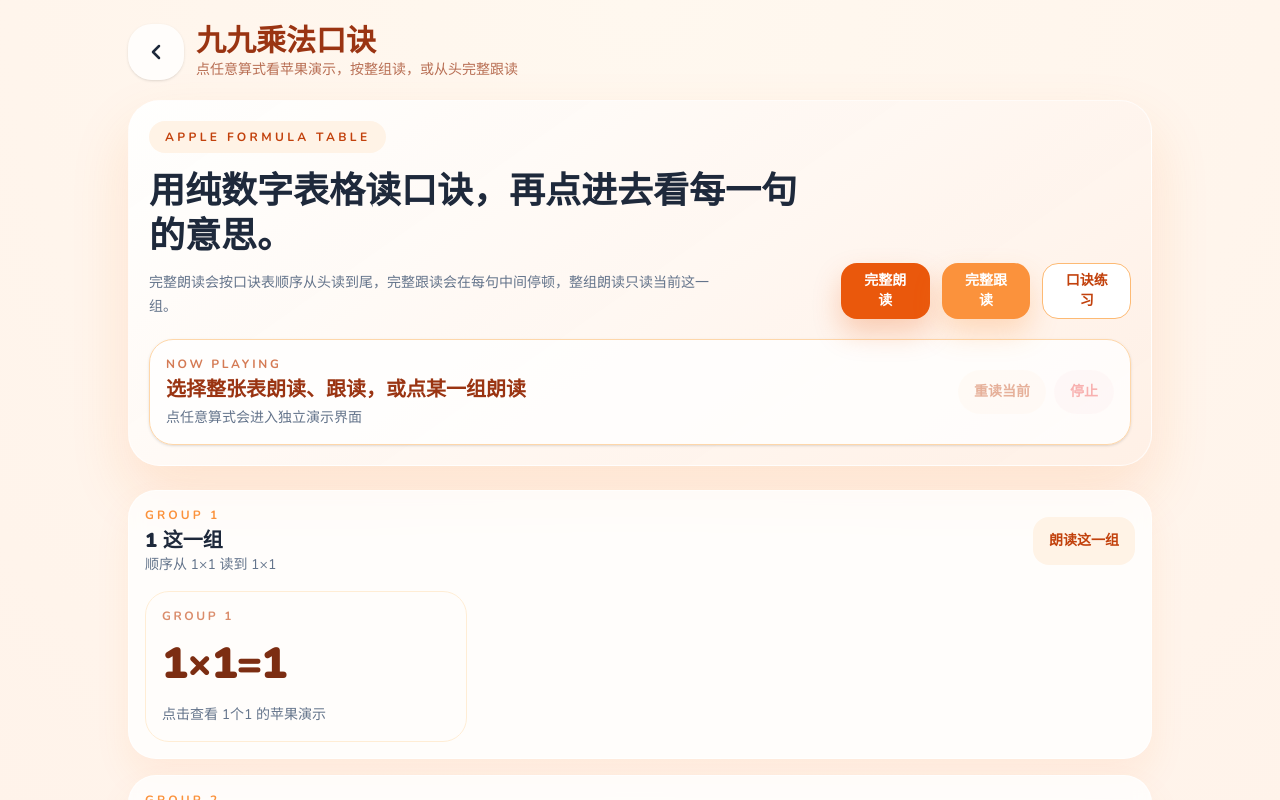
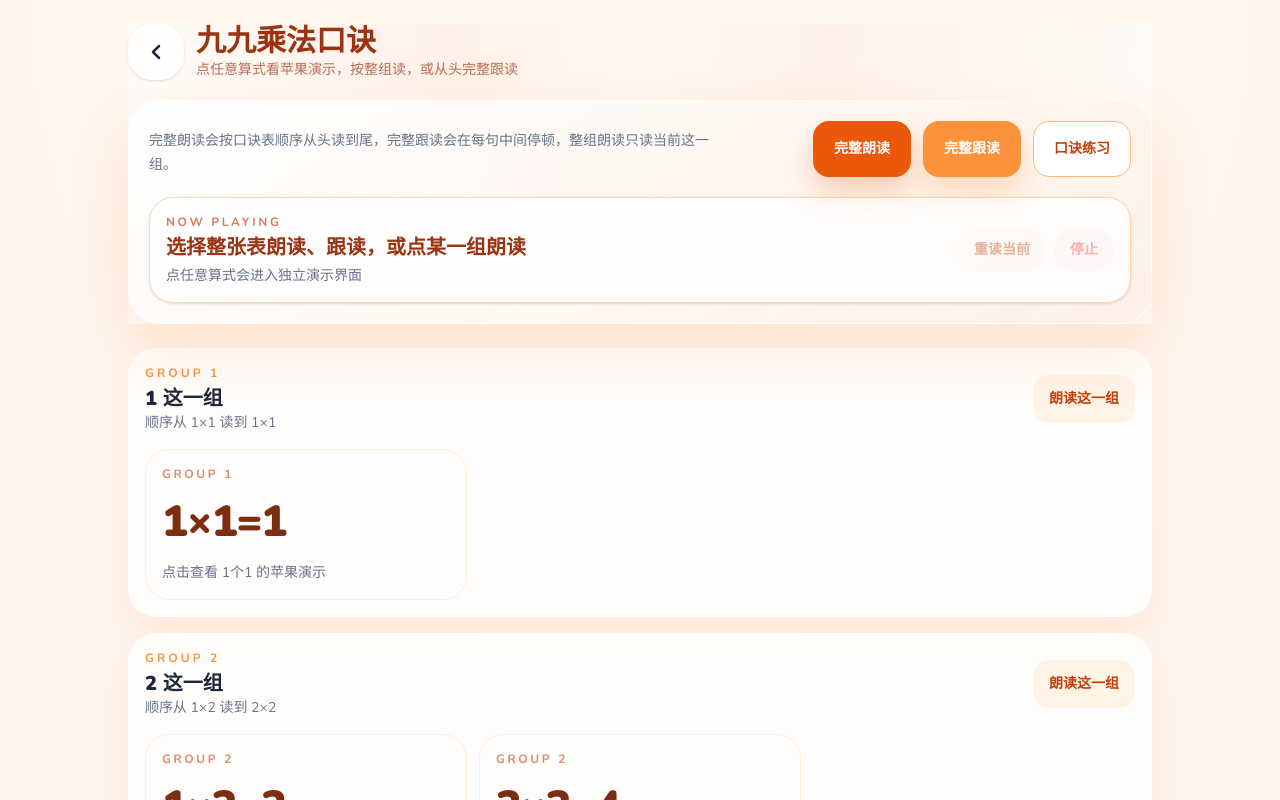
Before and after one commit to Jacky-Bruse/Math-Island, a React (Vite) app: page /#/arithmetic/multiplication in a window 1280 px wide. Shown: the top 800 px of the page. Built offline with nearby package versions, Linux system fonts and the light colour scheme.

Commit message:
Lock multiplication table header during scroll

```diff
--- a/src/pages/MultiplicationTablePage.tsx
+++ b/src/pages/MultiplicationTablePage.tsx
@@ -92,6 +92,10 @@ export default function MultiplicationTablePage() {
   return (
     <PageContainer className="bg-[radial-gradient(circle_at_top,#fff8ef_0%,#fff1e8_32%,#fffdfb_100%)]">
       <div className="w-full max-w-5xl">
+        <div
+          data-testid="multiplication-table-locked-shell"
+          className="sticky top-0 z-20 bg-[radial-gradient(circle_at_top,#fff8ef_0%,#fff1e8_32%,#fffdfb_100%)]"
+        >
           <div className="flex items-center gap-3 mb-5">
             <BackButton />
             <div>
@@ -103,13 +107,7 @@ export default function MultiplicationTablePage() {
           <section className="rounded-[2rem] border border-white/70 bg-[linear-gradient(145deg,rgba(255,255,255,0.94),rgba(255,239,229,0.92))] px-5 py-5 shadow-[0_28px_60px_rgba(249,115,22,0.14)]">
             <div className="flex flex-col gap-5 lg:flex-row lg:items-end lg:justify-between">
               <div className="max-w-2xl">
-              <div className="inline-flex items-center gap-2 rounded-full bg-[#fff3e6] px-4 py-2 text-xs font-bold uppercase tracking-[0.28em] text-[#c2410c]">
-                Apple Formula Table
-              </div>
-              <h2 className="mt-4 text-3xl md:text-4xl font-black leading-tight text-text">
-                用纯数字表格读口诀，再点进去看每一句的意思。
-              </h2>
-              <p className="mt-3 max-w-xl text-sm leading-6 text-text-secondary">
+                <p className="max-w-xl text-sm leading-6 text-text-secondary">
                   完整朗读会按口诀表顺序从头读到尾，完整跟读会在每句中间停顿，整组朗读只读当前这一组。
                 </p>
               </div>
@@ -199,6 +197,7 @@ export default function MultiplicationTablePage() {
               )}
             </div>
           </section>
+        </div>
 
         <section className="mt-6 space-y-4">
           {groups.map(group => (
```
Also changed, not shown: 1 other file (tests, documents, lock files or other folders). Lines whose indentation alone changed are shown as unchanged.
